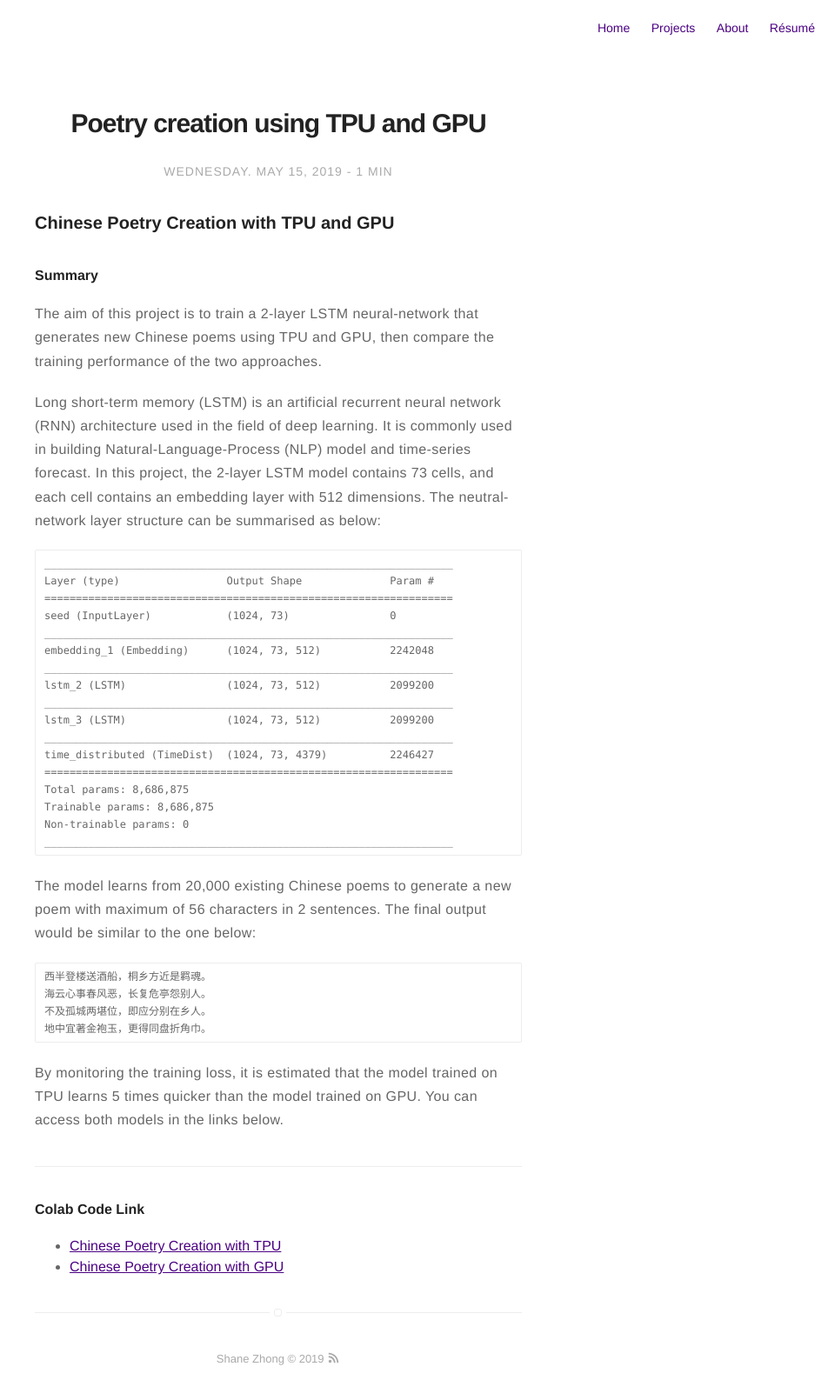
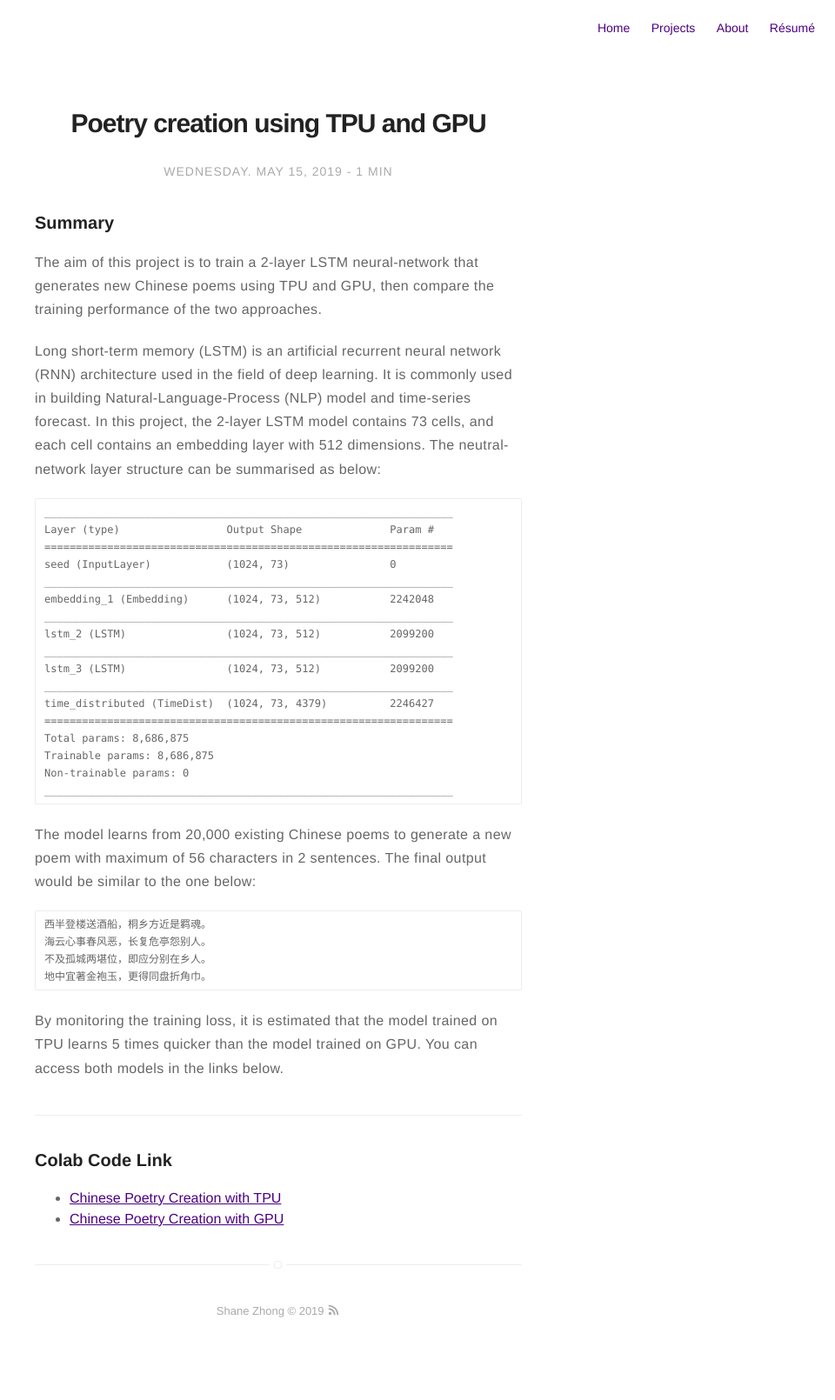
Before and after one commit to ShaneZhong/shanezhong.github.io, a Jekyll site: the page built from _posts/2019-05-15-poetry-creation-with-tpu.markdown, in a window 1280 px wide. Shown: the whole page at 87% size, without its empty margins (320-1280 px from the left). Built offline with Jekyll 4.4.1, drawn with Linux system fonts in a browser that asks for light colours; after the commit the page ends 1555 px from its top, so only the background shows below that.

Commit message:
Update 2019-05-15-poetry-creation-with-tpu.markdown

```diff
--- a/_posts/2019-05-15-poetry-creation-with-tpu.markdown
+++ b/_posts/2019-05-15-poetry-creation-with-tpu.markdown
@@ -13,9 +13,7 @@ author: shanezhong
 externalLink: false
 ---
 
-### Chinese Poetry Creation with TPU and GPU
-
-#### Summary
+### Summary
 The aim of this project is to train a 2-layer LSTM neural-network that generates new
  Chinese poems using TPU and GPU, then compare the training performance of the two approaches.
 
@@ -59,6 +57,6 @@ By monitoring the training loss, it is estimated that the model trained on TPU l
 than the model trained on GPU. You can access both models in the links below.
 
 ---
-#### Colab Code Link
+### Colab Code Link
 * [Chinese Poetry Creation with TPU](https://colab.research.google.com/drive/192OqufBtem0KW5geZ3W4oih98ziRnH4M)
 * [Chinese Poetry Creation with GPU](https://colab.research.google.com/drive/1hUNOFg29gCuNOoI0uF0kBbWogr3MUIYD)
```
